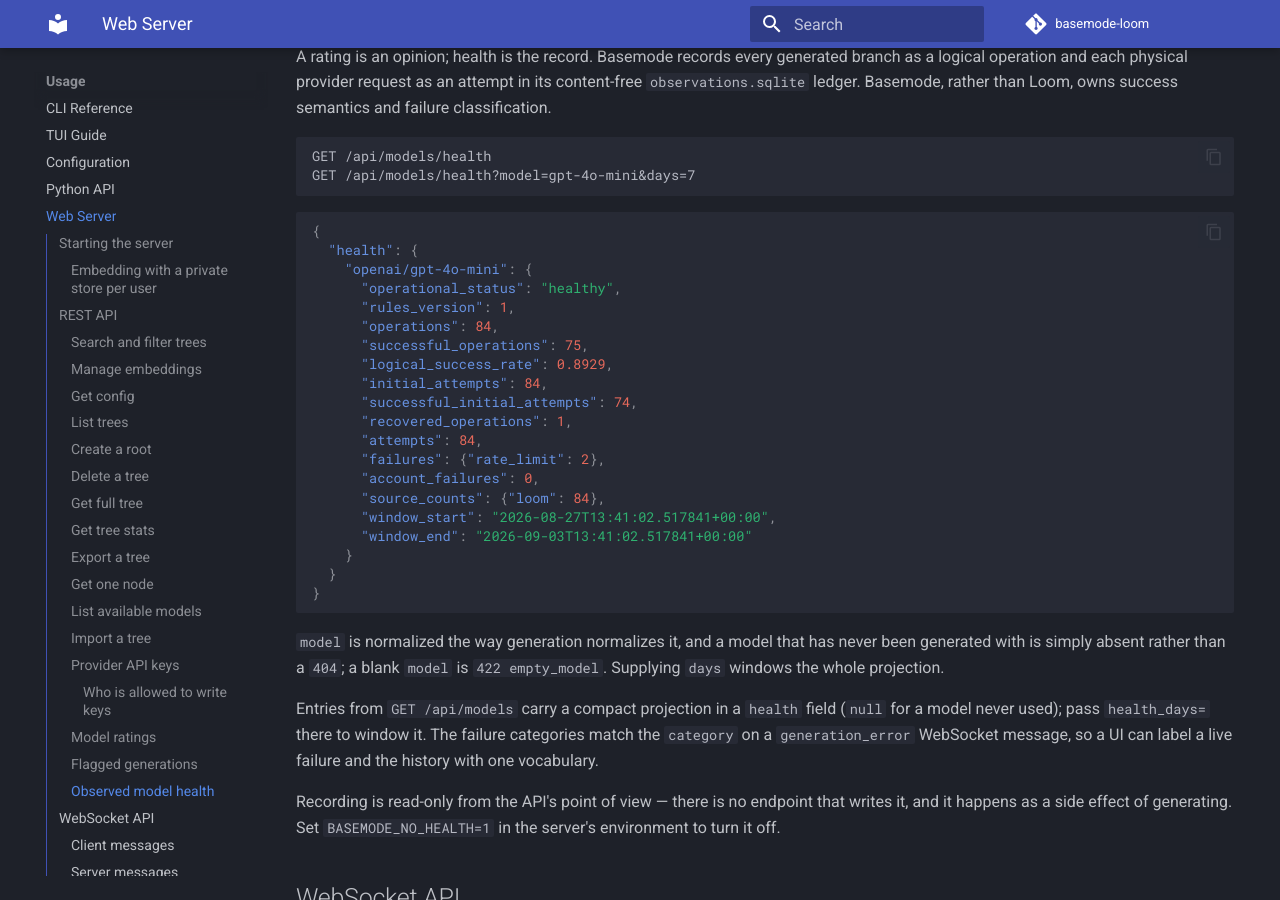
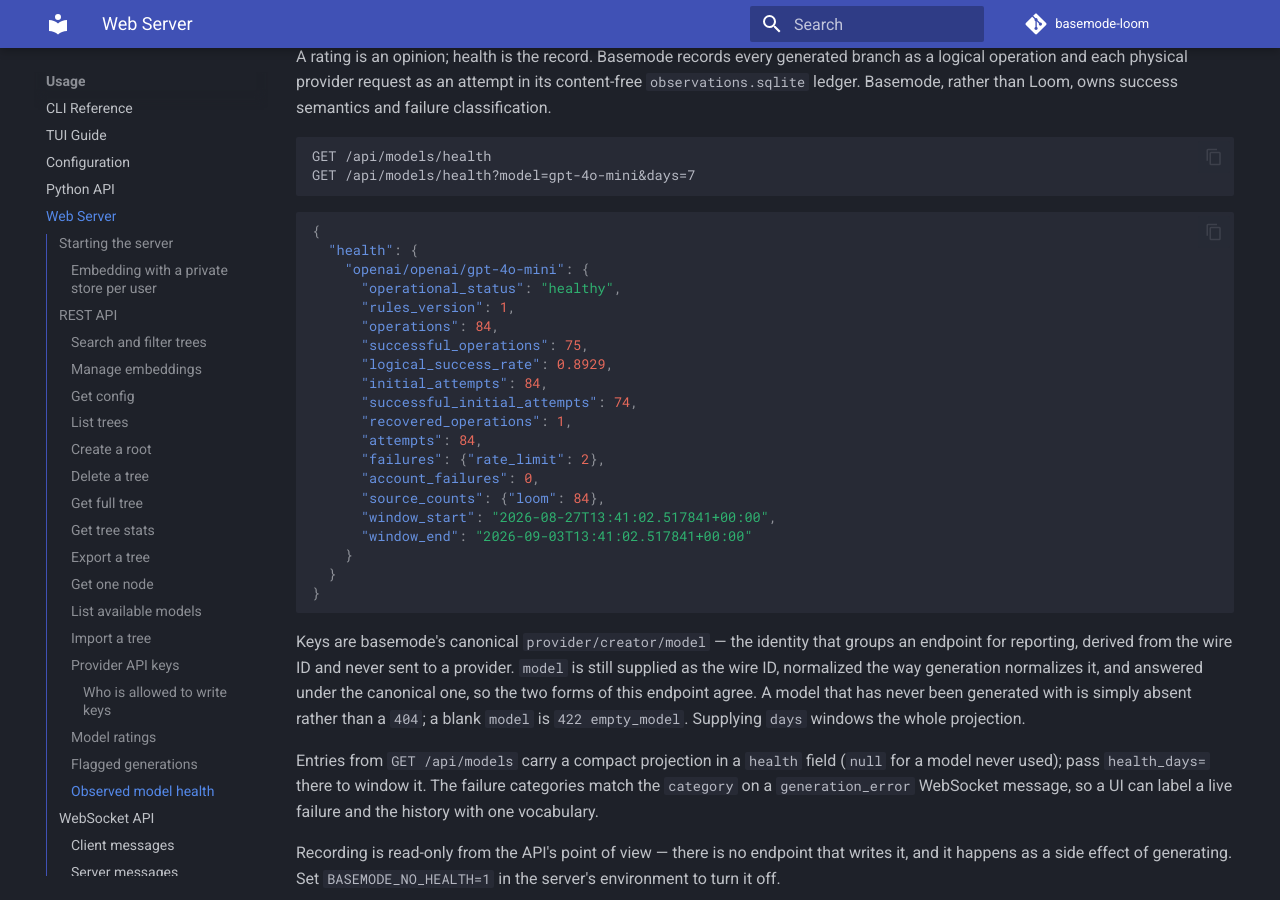
Before and after one commit to FergusFettes/basemode-loom, an MkDocs documentation site: the page built from docs/usage/Web Server.md, in a window 1280 px wide and 900 px high, scrolled down 8991 px. Built offline with MkDocs 1.6.1 and Material for MkDocs 9.7.7, drawn with Linux system fonts in a browser that asks for light colours; comment, search, counter and statistics services are not loaded.

Commit message:
chore(release): 0.8.0
Fixes generation on Basemode 0.1.46+, which 0.7.15 broke: that release
raised the Basemode floor past the removal of ObservationContext's
contribution_eligible without dropping the argument, so building the
provenance for any continuation raised TypeError.

Also requires 0.1.47, which names an endpoint canonically as
provider/creator/model. /api/models/health passes Basemode's projection
through, so its keys change with it; the single-model form now answers
under the canonical ID too rather than disagreeing with the list form.

Co-Authored-By: Claude Opus 5 <noreply@anthropic.com>
Claude-Session: https://claude.ai/code/session_01GjP53Uz4dobbV7wB9srd3Y

````diff
--- a/docs/usage/Web Server.md
+++ b/docs/usage/Web Server.md
@@ -478,7 +478,7 @@ GET /api/models/health?model=gpt-4o-mini&days=7
 ```json
 {
   "health": {
-    "openai/gpt-4o-mini": {
+    "openai/openai/gpt-4o-mini": {
       "operational_status": "healthy",
       "rules_version": 1,
       "operations": 84,
@@ -498,9 +498,13 @@ GET /api/models/health?model=gpt-4o-mini&days=7
 }
 ```
 
-`model` is normalized the way generation normalizes it, and a model that has
-never been generated with is simply absent rather than a `404`; a blank
-`model` is `422 empty_model`. Supplying `days` windows the whole projection.
+Keys are basemode's canonical `provider/creator/model` — the identity that
+groups an endpoint for reporting, derived from the wire ID and never sent to a
+provider. `model` is still supplied as the wire ID, normalized the way
+generation normalizes it, and answered under the canonical one, so the two
+forms of this endpoint agree. A model that has never been generated with is
+simply absent rather than a `404`; a blank `model` is `422 empty_model`.
+Supplying `days` windows the whole projection.
 
 Entries from `GET /api/models` carry a compact projection in a `health` field
 (`null` for a model never used); pass `health_days=` there to window it. The
--- a/pyproject.toml
+++ b/pyproject.toml
@@ -4,7 +4,7 @@ build-backend = "hatchling.build"
 
 [project]
 name = "basemode-loom"
-version = "0.7.15"
+version = "0.8.0"
 description = "Persistent branching exploration for basemode continuations"
 readme = "README.md"
 license = "Apache-2.0"
@@ -20,7 +20,7 @@ classifiers = [
     "Topic :: Software Development :: Libraries :: Python Modules",
 ]
 dependencies = [
-    "basemode>=0.1.46",
+    "basemode>=0.1.47",
     "fastapi>=0.115.0",
     "loguru>=0.7.2",
     "openai>=1.60.0",
````
Also changed, not shown: CHANGELOG.md (+28 -0 lines), 5 other files.
